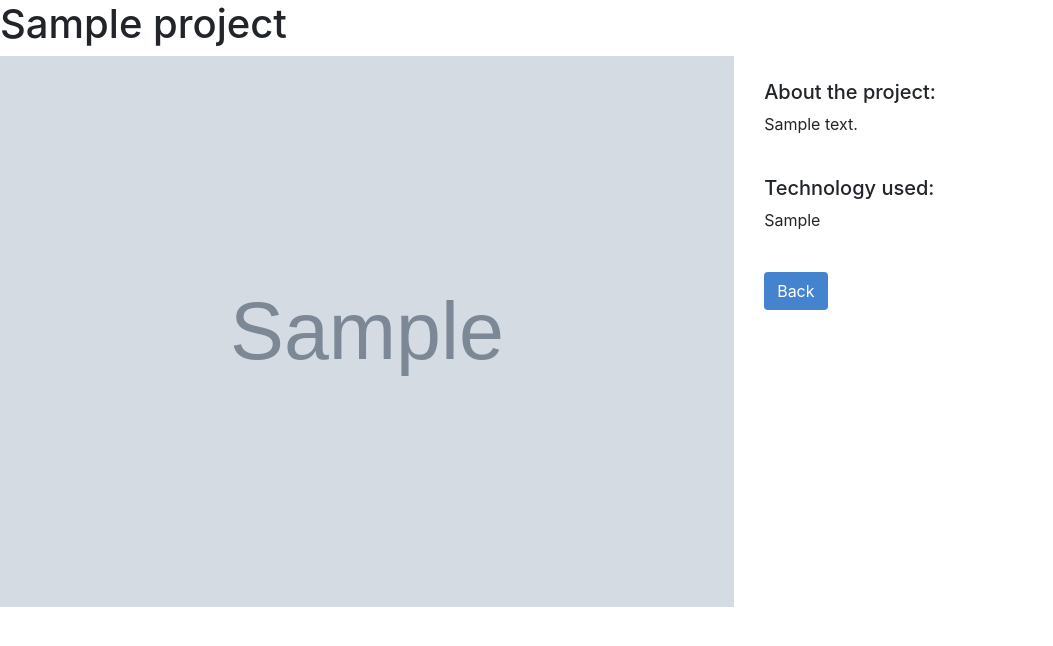
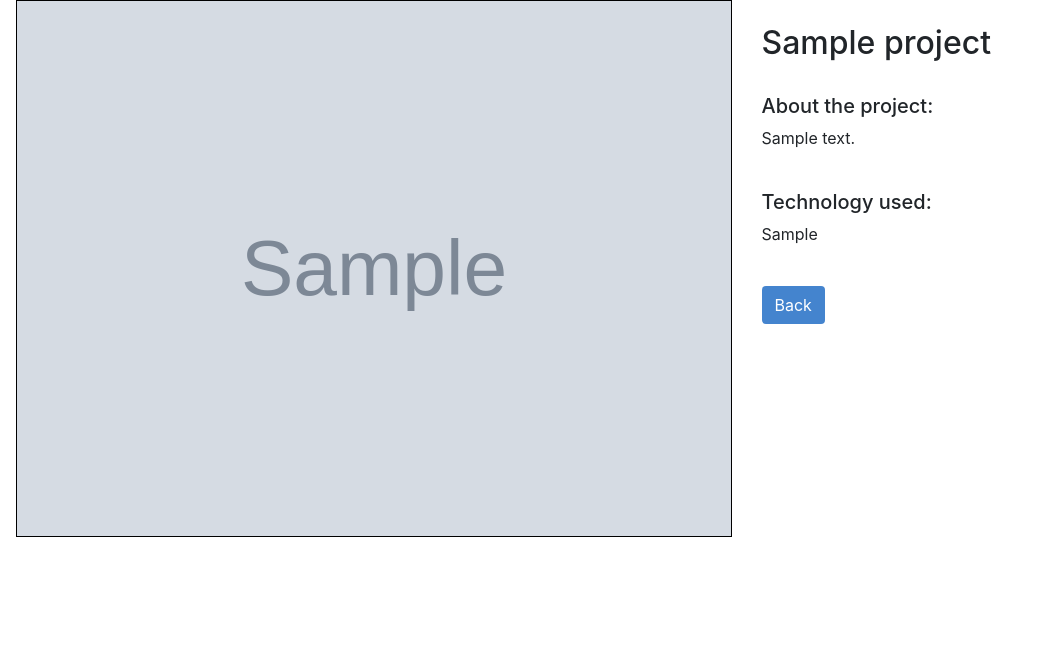
Before and after one commit to jrusso0818/my-personal-site, a Django app: page /projects/1/ in a window 1280 px wide. Shown: the part 82-728 px from the top of the page, without its empty margins (0-1053 px from the left). Run offline with Django 3.2, Linux system fonts and the light colour scheme; tables that the repository leaves empty hold one stand-in row (values such as "Sample post"); grey boxes marked "Sample" are stand-in pictures; some libraries are stand-ins or nearby versions.

Commit message:
Format project list & project detail pages.

```diff
--- a/homepage/templates/homepage/homepage.html
+++ b/homepage/templates/homepage/homepage.html
@@ -9,7 +9,7 @@
             <div class="me-div" style="background-color:black;">
                 <img src="static/img/me_with_bush.jpeg" class="img-fluid" alt="Responsive image" style="opacity:0.59;">
             <div class="bush-text-top">Hey, I'm</div>
-            <div class="bush-text-bottom">Jordan Russo.</div>
+            <div class="bush-text-bottom">Jordan Russo</div>
             </div>
         </div>
     </div>
--- a/projects/templates/projects/project_detail.html
+++ b/projects/templates/projects/project_detail.html
@@ -2,12 +2,14 @@
 {% load static %}
 
 {% block page_content %}
-<h1>{{ project.title }}</h1>
+<div class="px-3">
 <div class="row">
     <div class="col-md-7">
-        <img src="{{ project.image.url }}" alt="" width="100%">
+        <img src="{{ project.image.url }}" alt="" width="100%" style="border: 1px solid black">
     </div>
     <div class="col-md-4">
+        <br>
+        <h2>{{ project.title }}</h2>
         <br>
         <h5>About the project:</h5>
         <p>{{ project.description }}</p>
@@ -18,4 +20,5 @@
         <a href="{% url 'project_list' %}" class='btn text-white' style="background:#4484CE">Back</a>
     </div>
 </div>
+</div>
 {% endblock %}
```
Also changed, not shown: projects/templates/projects/project_list.html (+8 -8 lines).
